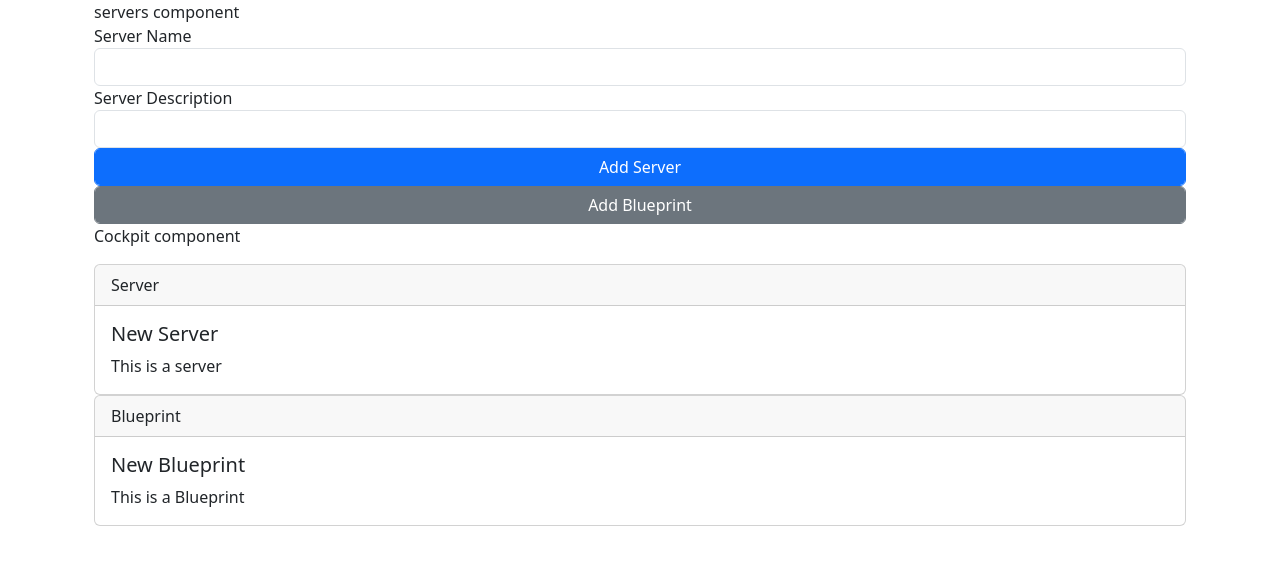
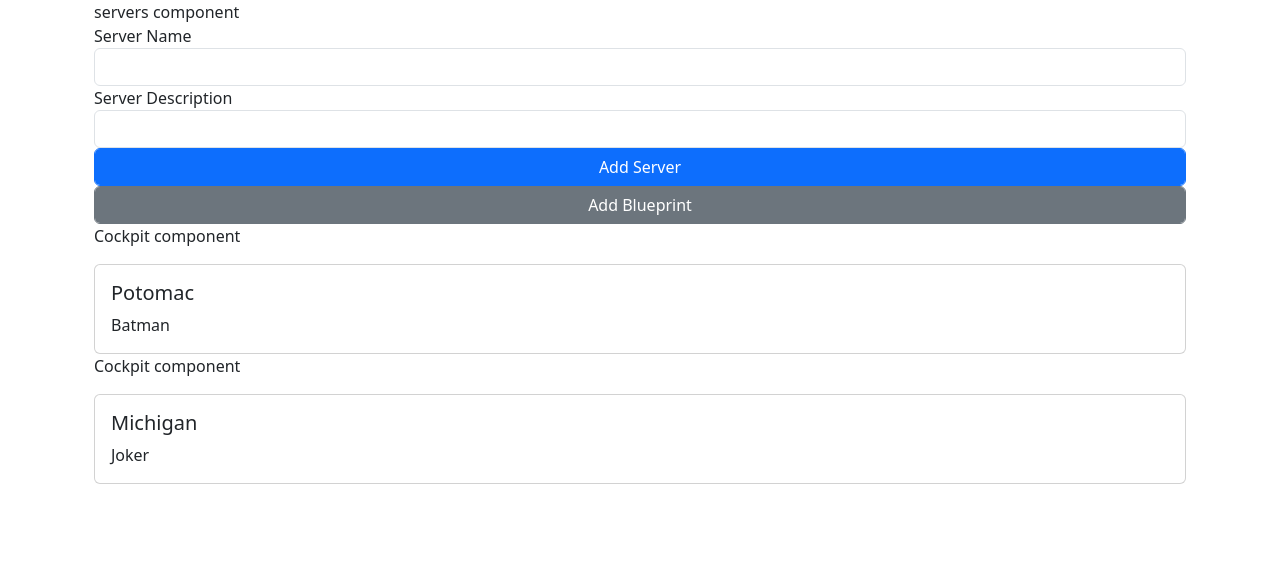
Before and after one commit to sureshushers/Angular_Data_Binding, an Angular app in the folder databinding/: page / in a window 1280 px wide. Shown: the top 564 px of the page. Built offline with nearby package versions, Linux system fonts and the light colour scheme.

Commit message:
4 files modified

```diff
--- a/databinding/src/app/app.component.html
+++ b/databinding/src/app/app.component.html
@@ -1,4 +1,11 @@
 <div class="container">
   <div class="row"><app-cockpit></app-cockpit></div>
-  <div class="row"><app-servers></app-servers></div>
+  <div class="row">
+    <!-- <app-servers *ngFor="let server of serverElements"> -->
+    <!-- Bind the server element in the servers component and pass the server (the loop variable) to the element using property binding -->
+    <app-servers
+      *ngFor="let serverElement of serverElements"
+      [element]="serverElement"
+    ></app-servers>
+  </div>
 </div>
--- a/databinding/src/app/app.component.ts
+++ b/databinding/src/app/app.component.ts
@@ -3,9 +3,11 @@ import { Component } from '@angular/core';
 @Component({
   selector: 'app-root',
   templateUrl: './app.component.html',
-  styleUrls: ['./app.component.css']
+  styleUrls: ['./app.component.css'],
 })
 export class AppComponent {
-  serverElements = [];
-
+  serverElements = [
+    { type: 'server', name: 'Potomac', content: 'Batman' },
+    { type: 'blueprint', name: 'Michigan', content: 'Joker' },
+  ];
 }
--- a/databinding/src/app/servers/servers.component.html
+++ b/databinding/src/app/servers/servers.component.html
@@ -1,21 +1,22 @@
 <div class="container">
   <p>Cockpit component</p>
-  <div class="card">
-    <div class="card-header">Server</div>
+  <div class="card" >
+    <div class="card-header" *ngIf elementServer.type==="server">Server</div>
+    <div class="card-header" *ngIf elementServer.type==="blueprint">Server</div>
     <div class="card-body">
-      <h5 class="card-title">New Server</h5>
-      <p class="card-text">This is a server</p>
+      <h5 class="card-title">{{element.name}}</h5>
+      <p class="card-text">{{element.content}}</p>
     </div>
   </div>
-
-  <div class="card">
-    <div class="card-header">Blueprint</div>
+<!--
+  <div class="card" >
+    <div class="card-header" *ngIf elementServer.type==="Blueprint">Blueprint</div>
     <div class="card-body">
-      <h5 class="card-title">New Blueprint</h5>
-      <p class="card-text">This is a Blueprint</p>
+      <h5 class="card-title">{{element.name}}</h5>
+      <p class="card-text">{{element.content}}</p>
     </div>
   </div>
-</div>
+</div> -->
 
 <!-- <div class="container">
   <div class="row">
```
Also changed, not shown: databinding/src/app/servers/servers.component.ts (+5 -2 lines).
